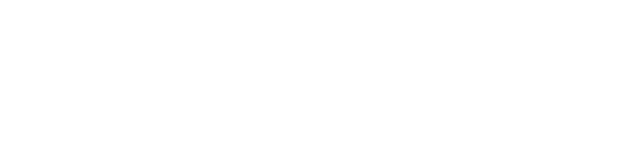
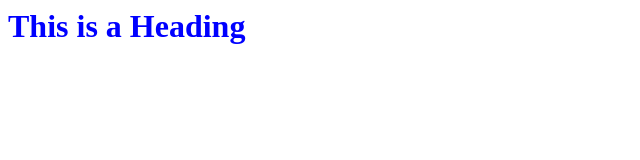
Before and after one commit to cornholio11111/FortniteLeaks, a plain HTML site: page index.html in a window 1280 px wide. Shown: the whole page, without its empty margins (0-640 px from the left). Drawn offline with Linux system fonts and the light colour scheme.

Commit message:
Update index.html

```diff
--- a/index.html
+++ b/index.html
@@ -1,5 +1,13 @@
 <html>
 <head>
   <title>FortniteLeaks</title>
+    <style>
+    h1 {color: blue;}
+  </style>
 </head>
 <body>
+
+<h1>This is a Heading</h1>
+
+</body>
+</html>
```
